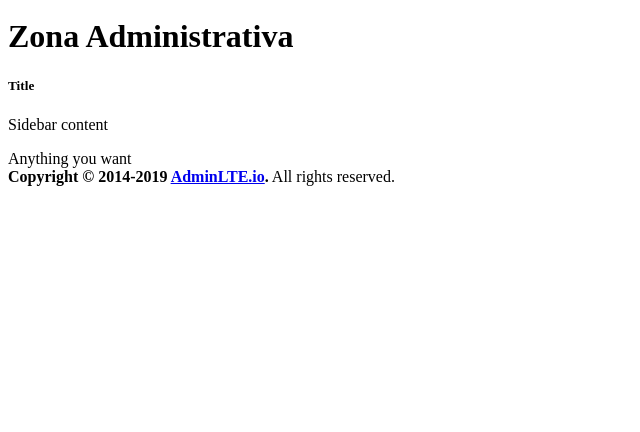
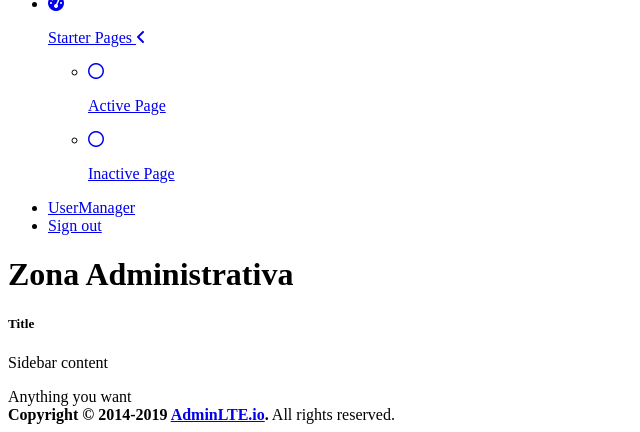
Before and after one commit to TiagoMDG/Healthify-Web, a Yii app: template backend/views/site/index.php in a window 1280 px wide. Shown: the part 637-1069 px from the top of the page, without its empty margins (0-640 px from the left). Before the commit the page ends 823 px from the top, so only its background shows below. Run offline with PHP 8.4 and a stand-in for Yii, Linux system fonts and the light colour scheme; the template is opened without the code that fills it, so the values that code supplies are empty; some libraries are stand-ins or nearby versions.

Commit message:
Sidebar links, Login Image

```diff
--- a/backend/views/layouts/sidebar.php
+++ b/backend/views/layouts/sidebar.php
@@ -1,12 +1,15 @@
 <?php
+
 use yii\helpers\URL;
 use yii\helpers\Html;
+
 ?>
 <aside class="main-sidebar sidebar-dark-primary elevation-4">
     <!-- Brand Logo -->
-    <a href="<?=Url::home()?>" class="brand-link">
-        <img src="<?=$assetDir?>/img/AdminLTELogo.png" alt="Healthify Logo" class="brand-image img-circle elevation-3"
+    <a href="<?= Url::home() ?>" class="brand-link">
+        <img src="<?= $assetDir ?>/img/AdminLTELogo.png" alt="Healthify Logo" class="brand-image img-circle elevation-3"
              style="opacity: .8">
+        <link href="//netdna.bootstrapcdn.com/font-awesome/3.2.1/css/font-awesome.css" rel="stylesheet">
         <span class="brand-text font-weight-light">Healthify</span>
     </a>
 
@@ -15,20 +18,49 @@ use yii\helpers\Html;
         <!-- Sidebar user panel (optional) -->
         <div class="user-panel mt-3 pb-3 mb-3 d-flex">
             <div class="image">
-                <img src="<?=$assetDir?>/img/user2-160x160.jpg" class="img-circle elevation-2" alt="User Image">
+                <img src="<?= $assetDir ?>/img/user2-160x160.jpg" class="img-circle elevation-2" alt="User Image">
             </div>
             <div class="info">
-                <a href="#" class="d-block"><?=Yii::$app->getUser()->identity->getName()?></a>
+                <a href="#" class="d-block"><?= Yii::$app->getUser()->identity->getName() ?></a>
             </div>
         </div>
 
         <!-- Sidebar Menu -->
+
         <nav class="mt-2">
-
-            <a href="#" class="btn"></a>
-            <?= Html::a('Sign out', ['site/logout'], ['data-method' => 'post', 'class' => 'btn btn-default btn-flat float-right']) ?>
-            <?= HTML::a('UserManager', ['/user/index'], ['data-method' => 'post', 'class' => 'btn btn-default btn-flat float-right']) ?>
-
+            <ul class="nav nav-pills nav-sidebar flex-column" data-widget="treeview" role="menu">
+                <!-- Add icons to the links using the .nav-icon class
+                     with font-awesome or any other icon font library -->
+                <li class="nav-item has-treeview menu-open">
+                    <a href="#" class="nav-link active">
+                        <i class="nav-icon fas fa-tachometer-alt"></i>
+                        <p>
+                            Starter Pages
+                            <i class="right fas fa-angle-left"></i>
+                        </p>
+                    </a>
+                    <ul class="nav nav-treeview">
+                        <li class="nav-item">
+                            <a href="#" class="nav-link active">
+                                <i class="far fa-circle nav-icon"></i>
+                                <p>Active Page</p>
+                            </a>
+                        </li>
+                        <li class="nav-item">
+                            <a href="#" class="nav-link">
+                                <i class="far fa-circle nav-icon"></i>
+                                <p>Inactive Page</p>
+                            </a>
+                        </li>
+                    </ul>
+                </li>
+                <li class="nav-item">
+                    <?= HTML::a(' UserManager', ['/user/index'], ['data-method' => 'post', 'class' => 'nav-link']) ?>
+                </li>
+                <li class="nav-item">
+                    <?= Html::a('Sign out', ['site/logout'], ['data-method' => 'post', 'class' => 'nav-link']) ?>
+                </li>
+            </ul>
         </nav>
         <!-- /.sidebar-menu -->
     </div>
--- a/backend/views/site/index.php
+++ b/backend/views/site/index.php
@@ -1,11 +1,24 @@
 <?php
+
+use hail812\adminlte3\widgets\Alert;
+use hail812\adminlte3\widgets\Callout;
+
 $this->title = 'Zona Administrativa';
 $this->params['breadcrumbs'] = [['label' => $this->title]];
 ?>
 <div class="container-fluid">
     <div class="row">
         <div class="col-lg-6">
+            <?= Alert::widget([
+                'type' => 'success',
+                'body' => '<h3>Welcome!!!</h3>',
+            ]) ?>
 
+            <?= Callout::widget([
+                'type' => 'danger',
+                'head' => 'I am a danger callout!',
+                'body' => 'There is a problem that we need to fix. A wonderful serenity has taken possession of my entire soul, like these sweet mornings of spring which I enjoy with my whole heart.'
+            ]) ?>
         </div>
     </div>
 </div>
```
Also changed, not shown: backend/views/site/login.php (+1 -11 lines), backend/resources/images/bookmark.svg (added), backend/resources/images/logo.png (added), resources/images/bookmark.svg (added), resources/images/logo.png (added).
